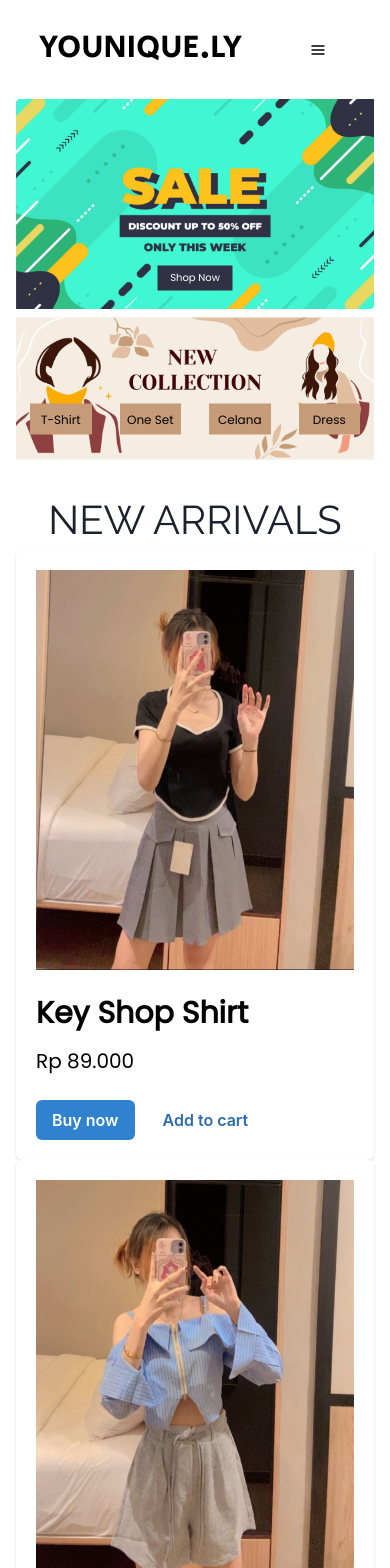
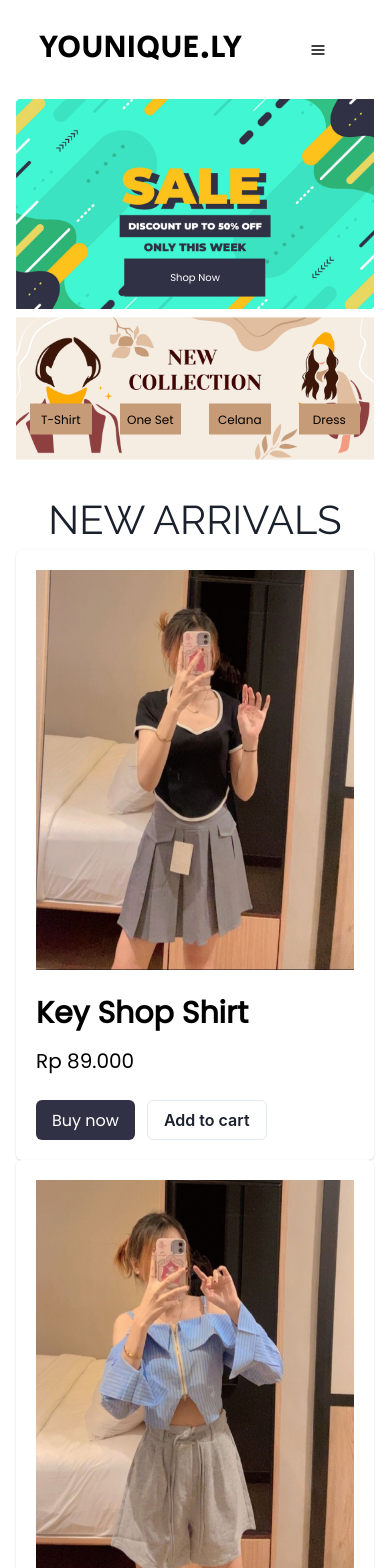
Before and after one commit to kvnallenn/younique, a React (Vite) app: page / in a window 390 px wide. Shown: the top 1568 px of the page. Built offline with nearby package versions, Linux system fonts and the light colour scheme.

Commit message:
Product Update

```diff
--- a/src/App.jsx
+++ b/src/App.jsx
@@ -10,7 +10,7 @@ function App() {
       <ChakraProvider>
         <Navbar link="Shop" />
         <Hero />
-        <Product/>
+        <Product />
       </ChakraProvider>
     </>
   );
--- a/src/components/Hero.jsx
+++ b/src/components/Hero.jsx
@@ -3,11 +3,8 @@ import {
   Button,
   Center,
   Container,
-  Flex,
-  Grid,
   HStack,
   Image,
-  Text,
   VStack,
 } from "@chakra-ui/react";
 
@@ -19,20 +16,7 @@ const Hero = () => {
           <VStack>
             <Box position="relative" display="inline-block">
               <Image src="../img/53567251.png" />
-              <Button
-                position="absolute"
-                top="85%"
-                left="50%"
-                transform="translate(-50%, -50%)"
-                backgroundColor="#303144"
-                color="#FFFFFF"
-                width="141.49px"
-                height="38.9px"
-                fontFamily={"poppins"}
-                id="button-shop"
-              >
-                Shop Now
-              </Button>
+              <Button id="button-shop">Shop Now</Button>
             </Box>
             <Box position="relative" display="inline-block">
               <Image src="../img/53567252.png" />
--- a/src/components/ProductList.jsx
+++ b/src/components/ProductList.jsx
@@ -1,67 +1,53 @@
 import {
-    Box,
   Button,
   ButtonGroup,
   Card,
   CardBody,
   CardFooter,
-  Divider,
   Heading,
   HStack,
   Image,
   Stack,
   Text,
-  VStack,
 } from "@chakra-ui/react";
 
 const ProductList = () => {
   return (
     <>
-      <HStack  display={{ md: "flex" }} gap={15}>
+      <HStack display={{ md: "flex" }} spacing={3}>
         <Card maxW="sm">
           <CardBody>
-            <Image
-              src="../img/BAJU1_1.png"
-              className="product-list"
-            />
+            <Image src="../img/BAJU1_1.png" className="product-list" />
             <Stack mt="6" spacing="3">
               <Heading className="product-title">Key Shop Shirt</Heading>
-              <Text className="text-product">
-                Rp 89.000
-              </Text>
+              <Text className="text-product">Rp 89.000</Text>
             </Stack>
           </CardBody>
           <CardFooter>
             <ButtonGroup spacing="3">
-              <Button variant="solid" colorScheme="blue">
+              <Button variant="solid" className="buy-product">
                 Buy now
               </Button>
-              <Button variant="ghost" colorScheme="blue">
+              <Button variant="outline" colorScheme="gray">
                 Add to cart
               </Button>
             </ButtonGroup>
           </CardFooter>
-
         </Card>
         <Card maxW="sm">
           <CardBody>
-            <Image
-              src="../img/baju2_1.png"
-              className="product-list"
-            />
+            <Image src="../img/baju2_1.png" className="product-list" />
             <Stack mt="6" spacing="3">
               <Heading className="product-title">Hello Fashion</Heading>
-              <Text className="text-product">
-                Rp 119.000
-              </Text>
+              <Text className="text-product">Rp 119.000</Text>
             </Stack>
           </CardBody>
           <CardFooter>
             <ButtonGroup spacing="3">
-              <Button variant="solid" colorScheme="blue">
+              <Button variant="solid" className="buy-product">
                 Buy now
               </Button>
-              <Button variant="ghost" colorScheme="blue">
+              <Button variant="outline" colorScheme="gray">
                 Add to cart
               </Button>
             </ButtonGroup>
--- a/src/css/style.css
+++ b/src/css/style.css
@@ -1,4 +1,4 @@
-@import url('https://fonts.googleapis.com/css2?family=Raleway:ital,wght@0,100..900;1,100..900&display=swap');
+@import url("https://fonts.googleapis.com/css2?family=Raleway:ital,wght@0,100..900;1,100..900&display=swap");
 
 /* RESPONSIVE */
 
@@ -28,11 +28,16 @@
 }
 
 @media only screen and (max-width: 471px) {
-  .chakra-text.text-hero.css-0{
+  .chakra-text.text-hero.css-0 {
     font-size: 40px;
   }
 }
 
+@media only screen and (max-width: 767px) {
+  .chakra-card.css-mob3g8 {
+    margin-bottom: 20px;
+  }
+}
 
 /* RESPONSIVE */
 
@@ -53,6 +58,15 @@
 #button-shop {
   font-weight: 500;
   border-radius: 0%;
+  position: absolute;
+  top: 85%;
+  left: 50%;
+  transform: translate(-50%, -50%);
+  background-color: #303144;
+  color: white;
+  width: 141.49px;
+  height: 38.9px;
+  font-family: "Poppins";
 }
 
 #button-shop-2 {
@@ -65,11 +79,10 @@
   width: 88px;
   height: 31px;
   color: black;
-
 }
 
 /* TEXT HERO */
-.text-hero{
+.text-hero {
   font-family: "Raleway";
   text-align: center;
   font-size: 60px;
@@ -79,24 +92,35 @@
 
 /* CARD */
 
-.chakra-card__footer.css-1a7q9t8{
+.chakra-card__footer.css-1a7q9t8 {
   padding-top: 4px;
 }
 
-.product-list{
+.product-list {
   width: 520px;
   height: 400px;
 }
 
-.chakra-heading.product-title{
+.chakra-heading.product-title {
   font-family: "Poppins";
   color: black;
   font-size: 30px;
 }
 
-.text-product{
+.text-product {
   color: black;
   font-family: "Poppins";
   font-size: 20px;
 }
+
+.chakra-button.buy-product {
+  background-color: #303144;
+  color: white;
+  font-family: "Poppins";
+  font-weight: 500;
+}
+
+.chakra-button.buy-product:hover {
+  background-color: #303144;
+}
 /* CARD */
```
Also changed, not shown: src/components/Navbar.jsx (+7 -11 lines), src/components/Product.jsx (+10 -10 lines). Lines whose indentation alone changed are shown as unchanged.
